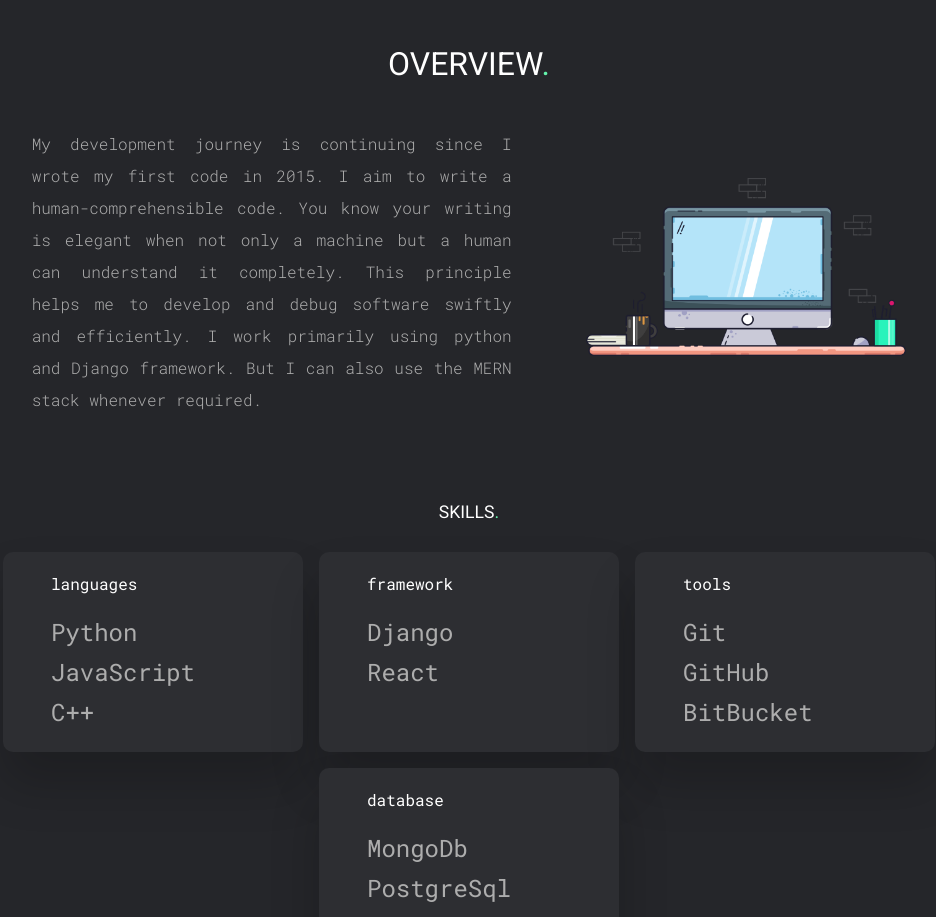
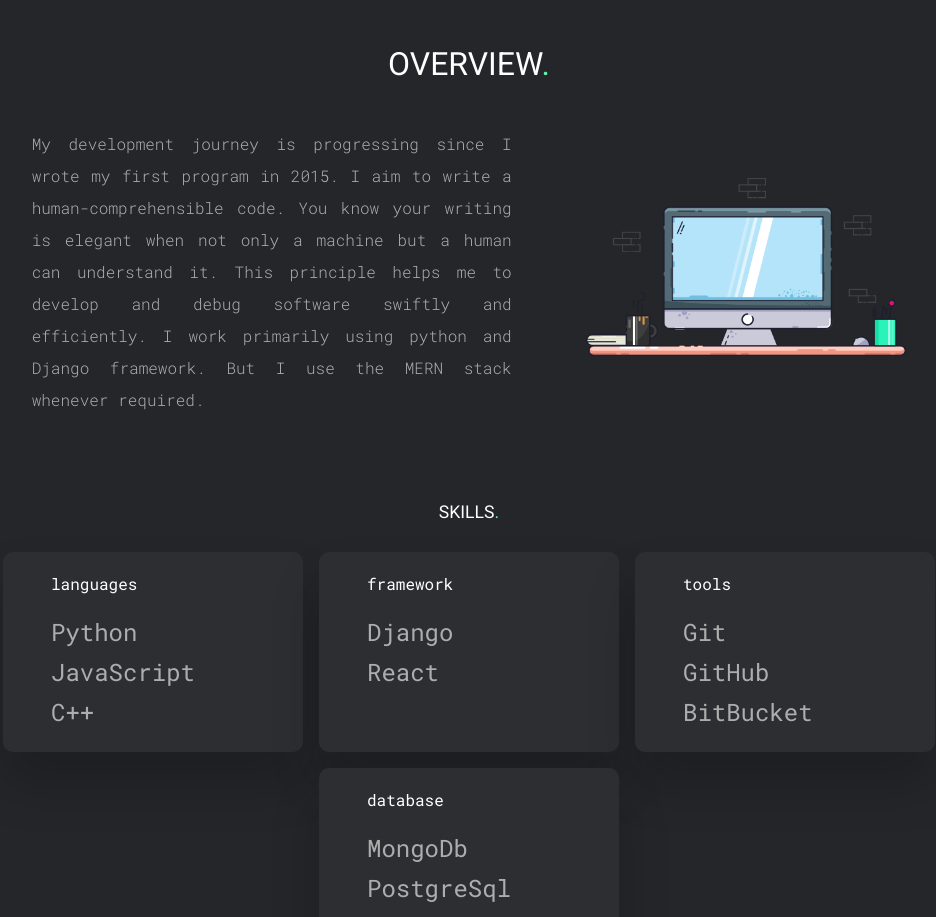
Before and after one commit to Deepak-Kharah/portfolio-website, a React (Create React App) app: page / in a window 1280 px wide. Shown: the part 800-1717 px from the top of the page, without its empty margins (171-1107 px from the left). Built offline with nearby package versions, Linux system fonts and the light colour scheme.

Commit message:
reformat meta description and overview

```diff
--- a/public/index.html
+++ b/public/index.html
@@ -12,7 +12,8 @@
   <meta name="viewport" content="width=device-width, initial-scale=1" />
   <meta name="theme-color" content="#2ce287" />
   <meta name="apple-mobile-web-app-status-bar-style" content="#2ce287">
-  <meta name="description" content="Deepak Kharah is a Full stack developer who writes beautiful codes." />
+  <meta name="description"
+    content="Deepak Kharah is a full-stack developer based in Mumbai, Maharashtra, India and an Engineering student with the major in Information Technology. His development journey is continuing since he wrote his first program in 2015. He aims to write a human-comprehensible code. This principle helps him to develop and debug software swiftly and efficiently. He works primarily using python and Django framework. But he can use the MERN stack whenever required." />
 
   <title>Deepak Kharah • Full-stack developer</title>
 </head>
--- a/src/components/layouts/Overview.jsx
+++ b/src/components/layouts/Overview.jsx
@@ -13,11 +13,7 @@
 
 				<div className="bio">
 					<p>
-						My development journey is continuing since I wrote my first code in 2015. I aim to write a
-						human-comprehensible code. You know your writing is elegant when not only a machine but a human
-						can understand it completely. This principle helps me to develop and debug software swiftly and
-						efficiently. I work primarily using python and Django framework. But I can also use the MERN
-						stack whenever required.
+						 My development journey is progressing since I wrote my first program in 2015. I aim to write a human-comprehensible code. You know your writing is elegant when not only a machine but a human can understand it. This principle helps me to develop and debug software swiftly and efficiently. I work primarily using python and Django framework. But I use the MERN stack whenever required.
 					</p>
 					<div className="desk-ill">
 						<img src={desk} alt="" />
```
